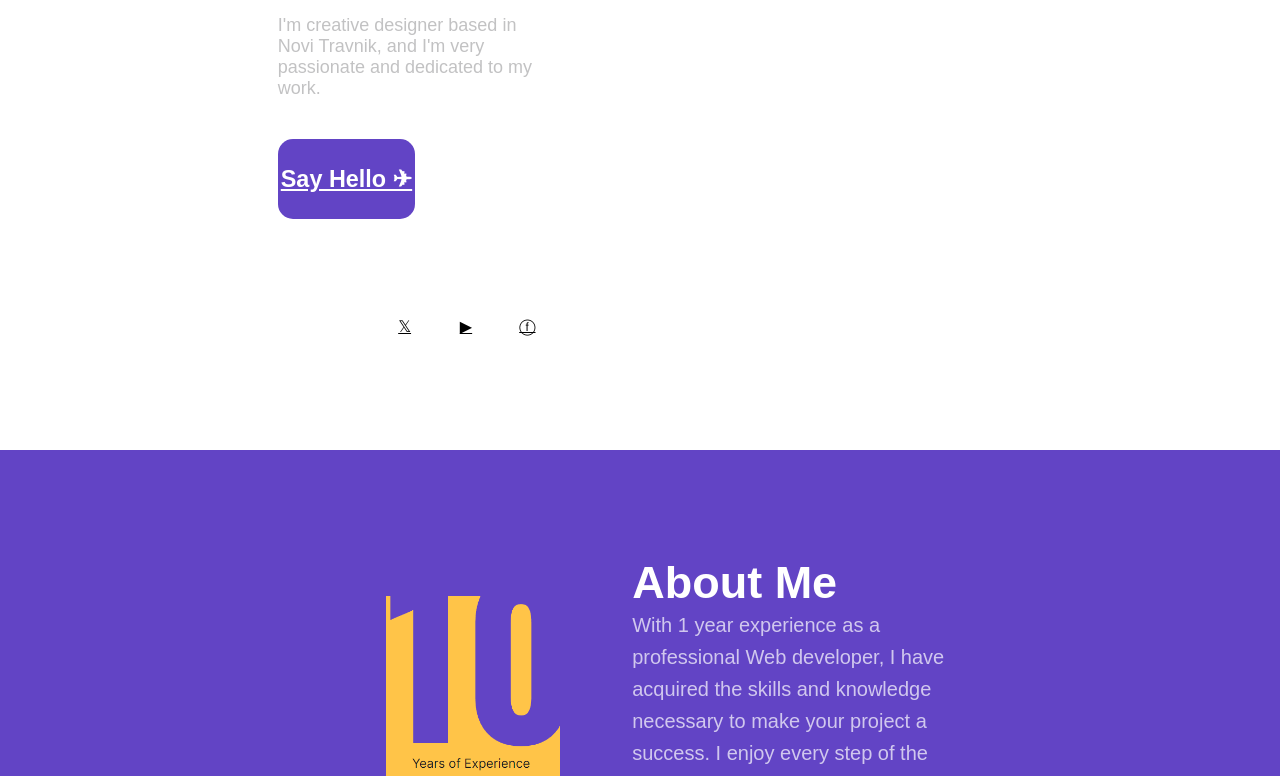
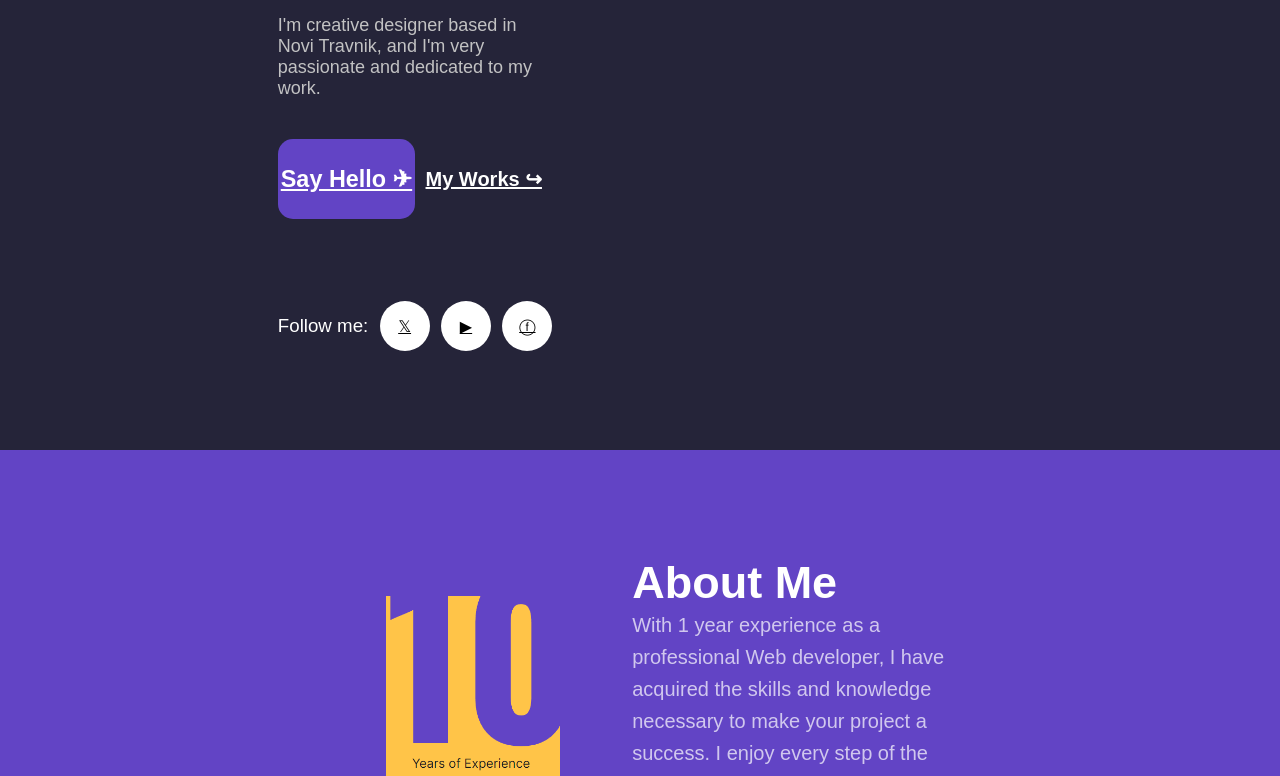
Before and after one commit to Muamer1245/Portofolio, a plain HTML site: page index.html in a window 1280 px wide. Shown: the part 446-1222 px from the top of the page. Drawn offline with Linux system fonts and the light colour scheme; a web font is replaced by a local one.

Commit message:
Update style.css

```diff
--- a/style.css
+++ b/style.css
@@ -6,6 +6,7 @@
 
 body {
     scroll-behavior: smooth;
+    background-color: #252439;
 }
 
 .progress-container {
```
